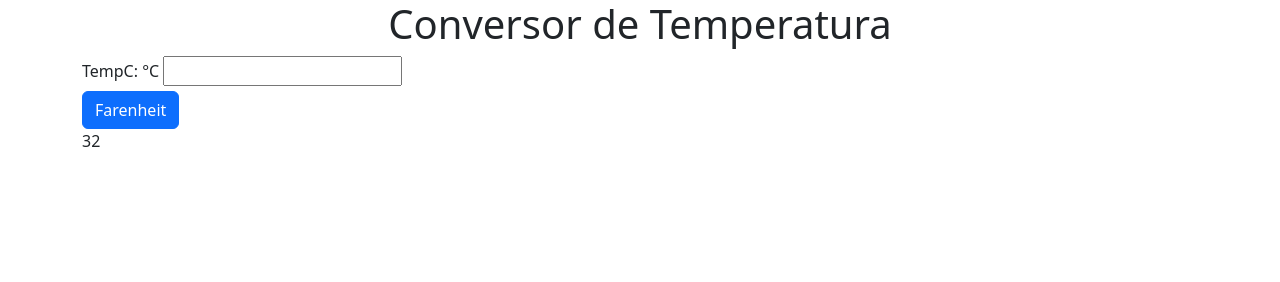
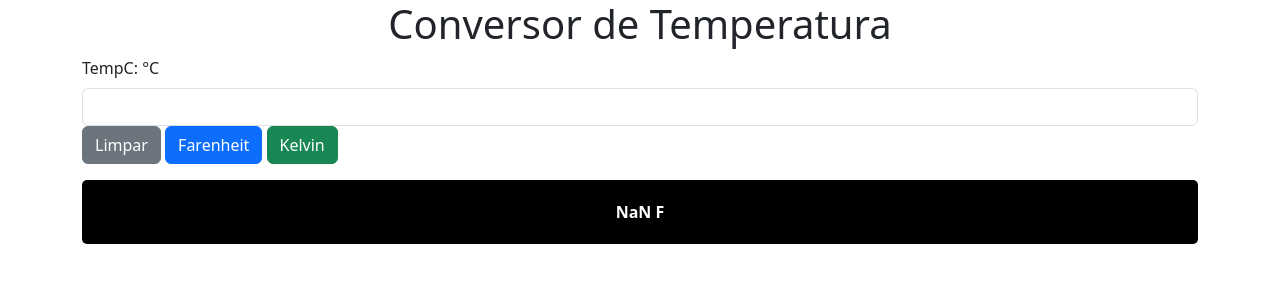
Before and after one commit to veniciusrenner/temp_conversor, a plain HTML site: page index.html in a window 1280 px wide. Both pictures are taken after a click on the button "Farenheit". Drawn offline with nearby package versions, Linux system fonts and the light colour scheme.

Commit message:
subindo segunda parte do projeto

```diff
--- a/index.html
+++ b/index.html
@@ -8,21 +8,27 @@
 
     <link href="https://cdn.jsdelivr.net/npm/bootstrap@5.3.5/dist/css/bootstrap.min.css" rel="stylesheet"
     integrity="sha384-SgOJa3DmI69IUzQ2PVdRZhwQ+dy64/BUtbMJw1MZ8t5HZApcHrRKUc4W0kG879m7" crossorigin="anonymous">
+    <link rel="stylesheet" href="style.css">
 </head>
 <body>
    <div class="container">
-     <h1 class="text-center">Conversor de Temperatura</h1>
+     <form>
+        <h1 class="text-center">Conversor de Temperatura</h1>
      <div>
         <label class="form-label" for="tempC">TempC: °C</label>
-        <input class="formcontrol" type="number" id="tempC">
+        <input class="form-control" type="number" id="tempC">
      </div>
      <div>
-        <button class="btn btn-primary" onclick="converter()">Farenheit</button>
+        <button class="btn btn-secondary" type= "reset" onclick="limpar()">Limpar</button>
+        <button class="btn btn-primary" type="button" onclick="converter('F')">Farenheit</button>
+        <button class="btn btn-success" type="button" onclick="converter('K')">Kelvin</button>
+
      </div>
-     <div class="resultado">
+     <div class="resultado mt-3">
         <span id="resultado">Temp Farenheit</span>
 
      </div>
+     </form>
    </div>
       <!--importando o js do bootstrap--->
     <script src="https://cdn.jsdelivr.net/npm/bootstrap@5.3.5/dist/js/bootstrap.bundle.min.js"
--- a/script.js
+++ b/script.js
@@ -4,15 +4,31 @@ function converterCtoF(tempC) {
     /*O resultado retorna o que é desejado, neste caso a temp cenvertida que está na variavel tempF */
     return tempF;
 }
+function converterCtoK(tempC) {
+    const tempK = tempC + 273.15;
+    console.log(`Temperatura = ${tempK} K`);
+    /*O resultado retorna o que é desejado, neste caso a temp cenvertida que está na variavel tempK */
+    return tempK;
+}
 
 function converter() {
     console.log(`Ei clicou!`)
-    let tempC = document.getElementById("tempC").value;
+    let tempC = parseFloat(document.getElementById("tempC").value);
     console.log(`Temp °C: ${tempC}`)
 /*Chamando a função que converte de C para F */
     const resultado = converterCtoF(tempC);
     /*Exibe o resultado na tag que possui um id chmando resultado no HTML */
-    document.getElementById('resultado').innerHTML = resultado
+    document.getElementById('resultado').innerHTML = `${resultado} F`;
+
+    document.getElementsByClassName('resultado')[0].style.display = 'flex'
+
+    const resultadoK = converterCtoK(tempC);
+
+    document.getElementById('resultadoK').innerHTML = `${resultadoK} K`;
+}
+function limpar() {
+    console.log('limpou')
+    document.getElementsByClassName('resultado')[0].style.display = 'none';
 }
 //converterCtof(18);
 //converterCtof(30);
--- /dev/null
+++ b/style.css
@@ -0,0 +1,10 @@
+.resultado {
+    background-color: black;
+    display: none;
+    justify-content: center;
+    align-items: center;
+    color: rgb(255, 255, 255);
+    font-weight: 600;
+    padding: 20px;
+    border-radius: 5px;
+}
```
